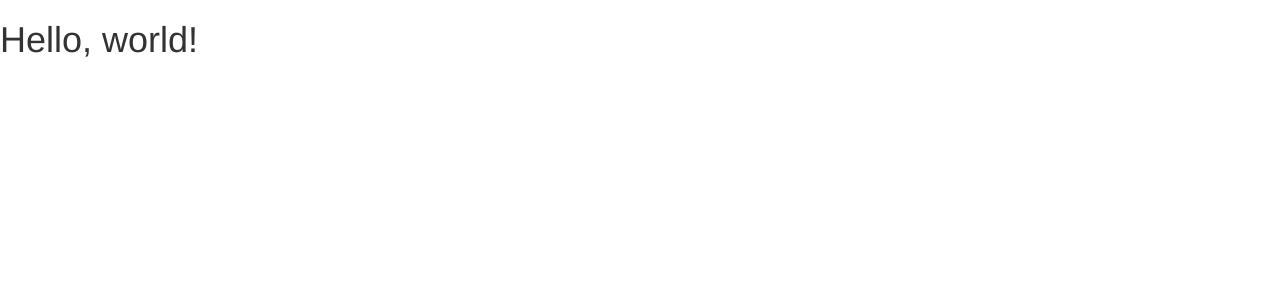
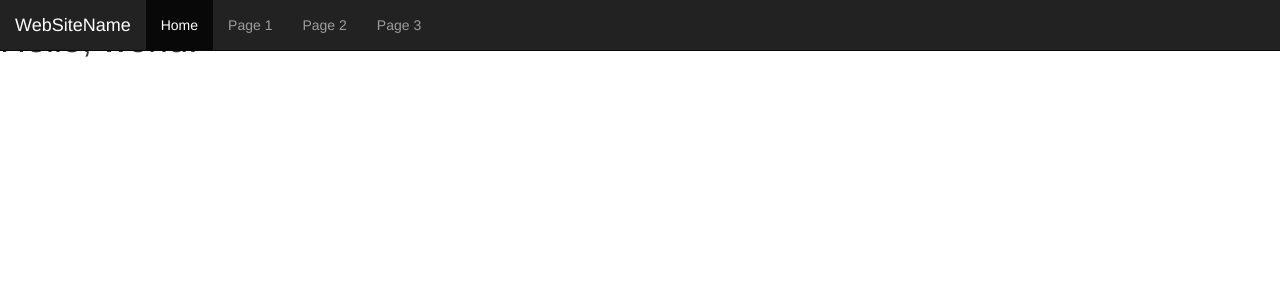
Before and after one commit to ms5f/ms5f.github.io, a Jekyll site: the page index1.html, which Jekyll copies as it is, in a window 1280 px wide. Shown: the top 300 px of the page. Built offline with Jekyll 4.4.1, drawn with Linux system fonts in a browser that asks for light colours.

Commit message:
Update index1.html

```diff
--- a/index1.html
+++ b/index1.html
@@ -18,6 +18,20 @@
     <![endif]-->
   </head>
   <body>
+<nav class="navbar navbar-inverse navbar-fixed-top">
+  <div class="container-fluid">
+    <div class="navbar-header">
+      <a class="navbar-brand" href="#">WebSiteName</a>
+    </div>
+    <ul class="nav navbar-nav">
+      <li class="active"><a href="#">Home</a></li>
+      <li><a href="#">Page 1</a></li>
+      <li><a href="#">Page 2</a></li>
+      <li><a href="#">Page 3</a></li>
+    </ul>
+  </div>
+</nav>
+
     <h1>Hello, world!</h1>
 
     <!-- jQuery (necessary for Bootstrap's JavaScript plugins) -->
```
